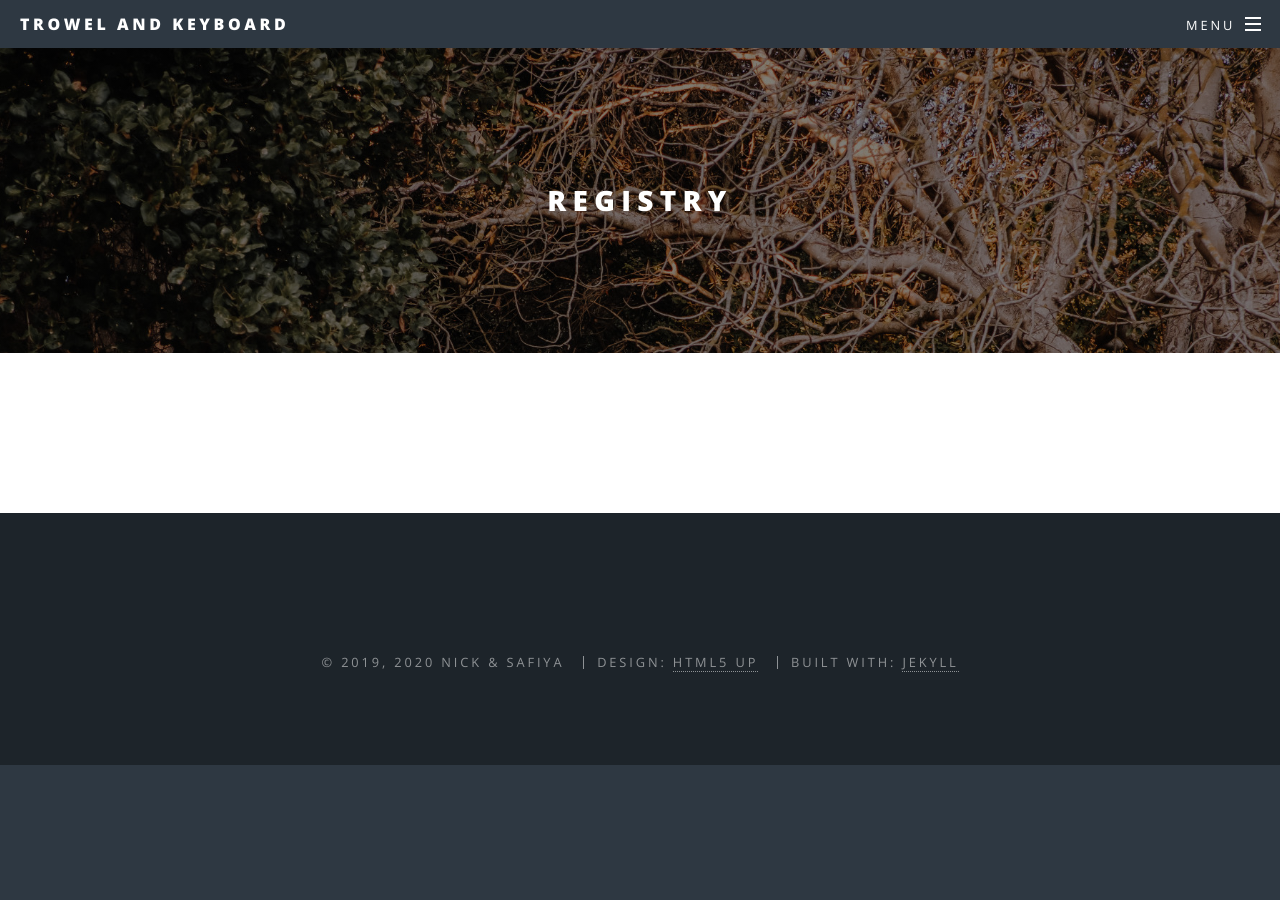
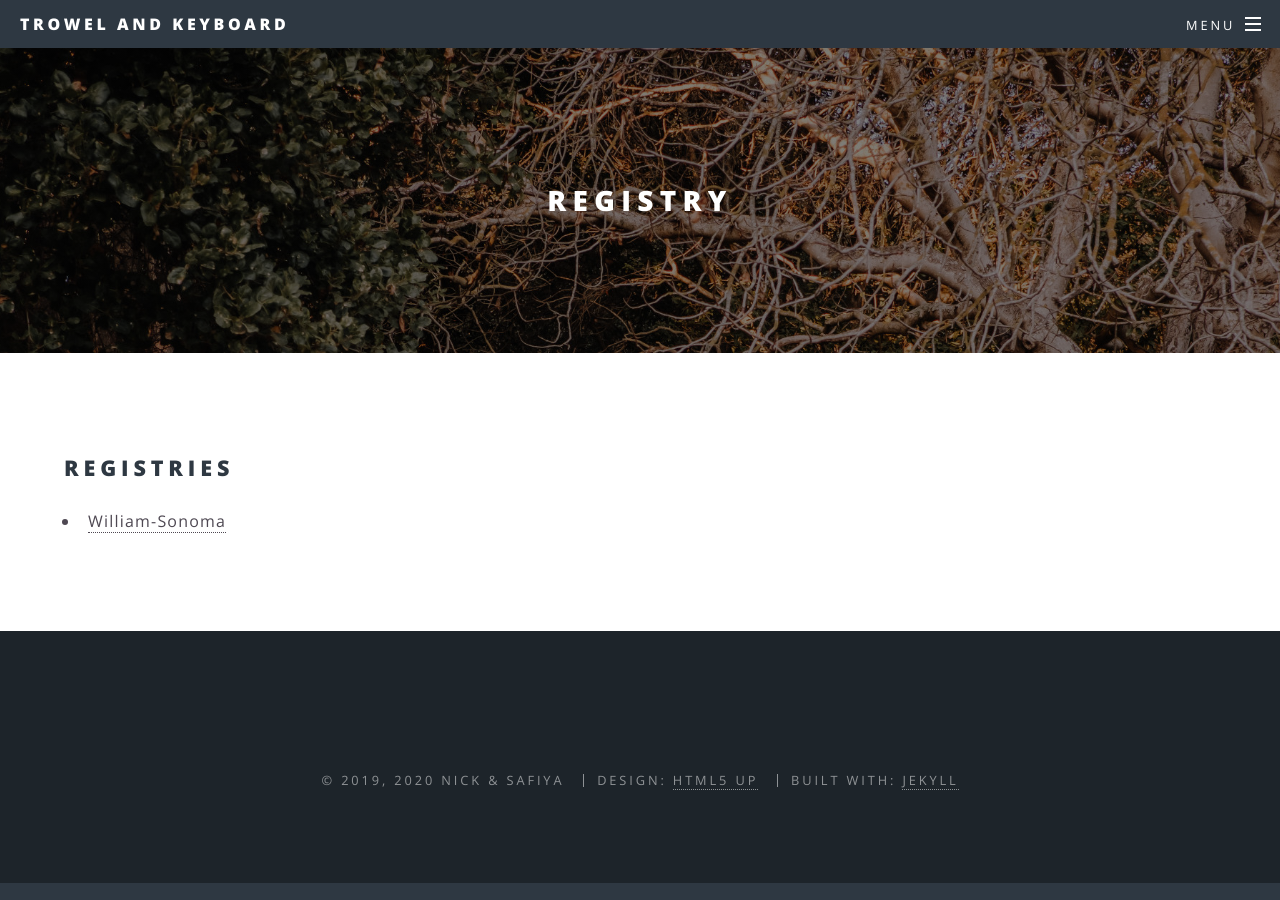
Before and after one commit to trowelandkeyboard/trowelandkeyboard.github.io, a Jekyll site: the page built from registry.md, in a window 1280 px wide. Built offline with Jekyll 4.4.1, drawn with Linux system fonts in a browser that asks for light colours.

Commit message:
Update registry.md

```diff
--- a/registry.md
+++ b/registry.md
@@ -3,3 +3,6 @@ layout: page
 title: Registry
 permalink: /registry/
 ---
+## Registries
+
+* [William-Sonoma]("https://www.williams-sonoma.com/registry/bp5ql5sqjs/registry-list.html")
```
